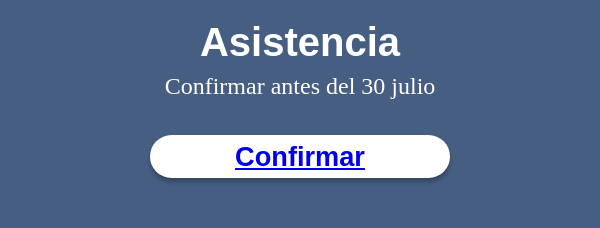
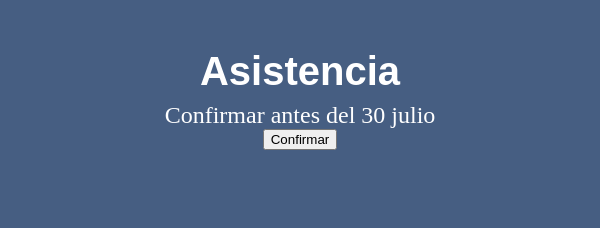
Before and after one commit to santfernandez/wedding-card-1, a React (Create React App) app: page / in a window 600 px wide. Shown: the part 2360-2588 px from the top of the page. Built offline with nearby package versions, Linux system fonts and the light colour scheme; a web font is replaced by a local one.

Commit message:
changed rsvp button style

```diff
--- a/src/sections/RSVP.js
+++ b/src/sections/RSVP.js
@@ -7,11 +7,12 @@ const RSVP = () => {
       <div className="rsvp">
         <h2 className="rsvp-title">Asistencia</h2>
         <p className="rsvp-info">Confirmar antes del 30 julio</p>
-        <button type="button">
+        <button type="rsvp-button">
           <a
             target="_blank"
             rel="noreferrer"
             href="https://docs.google.com/forms/d/e/1FAIpQLSfBsJ9zCOEgW-dCjGXtaWwsoYTkPw1UZbe3Uay7L00ZkTFhiw/viewform"
+            className="rsvp-link"
           >
             Confirmar
           </a>
--- a/src/styles/RSVP.css
+++ b/src/styles/RSVP.css
@@ -38,7 +38,7 @@
         padding-top: 8px;
     }
 
-    .rsvp>button {
+    .rsvp-button {
         background-color: #fff;
         border-radius: 50px;
         color: #000;
@@ -53,6 +53,16 @@
         box-shadow: 0px 4px 4px rgba(0, 0, 0, 0.25);
         margin-top: 35px;
         min-width: 30vw;
+    }
+
+    .rsvp-button>a>p {
+        margin: 0;
+    }
+
+    .rsvp-link:link,
+    .rsvp-link:visited {
+        color: #000;
+        text-decoration: none;
     }
 }
 
@@ -82,7 +92,7 @@
         padding-top: 8px;
     }
 
-    .rsvp>button {
+    .rsvp-button {
         background-color: #fff;
         border-radius: 50px;
         color: #000;
@@ -97,4 +107,14 @@
         margin-top: 35px;
         min-width: 50vw;
     }
+
+    .rsvp-button>a>p {
+        margin: 0;
+    }
+
+    .rsvp-link:link,
+    .rsvp-link:visited {
+        color: #000;
+        text-decoration: none;
+    }
 }
```
